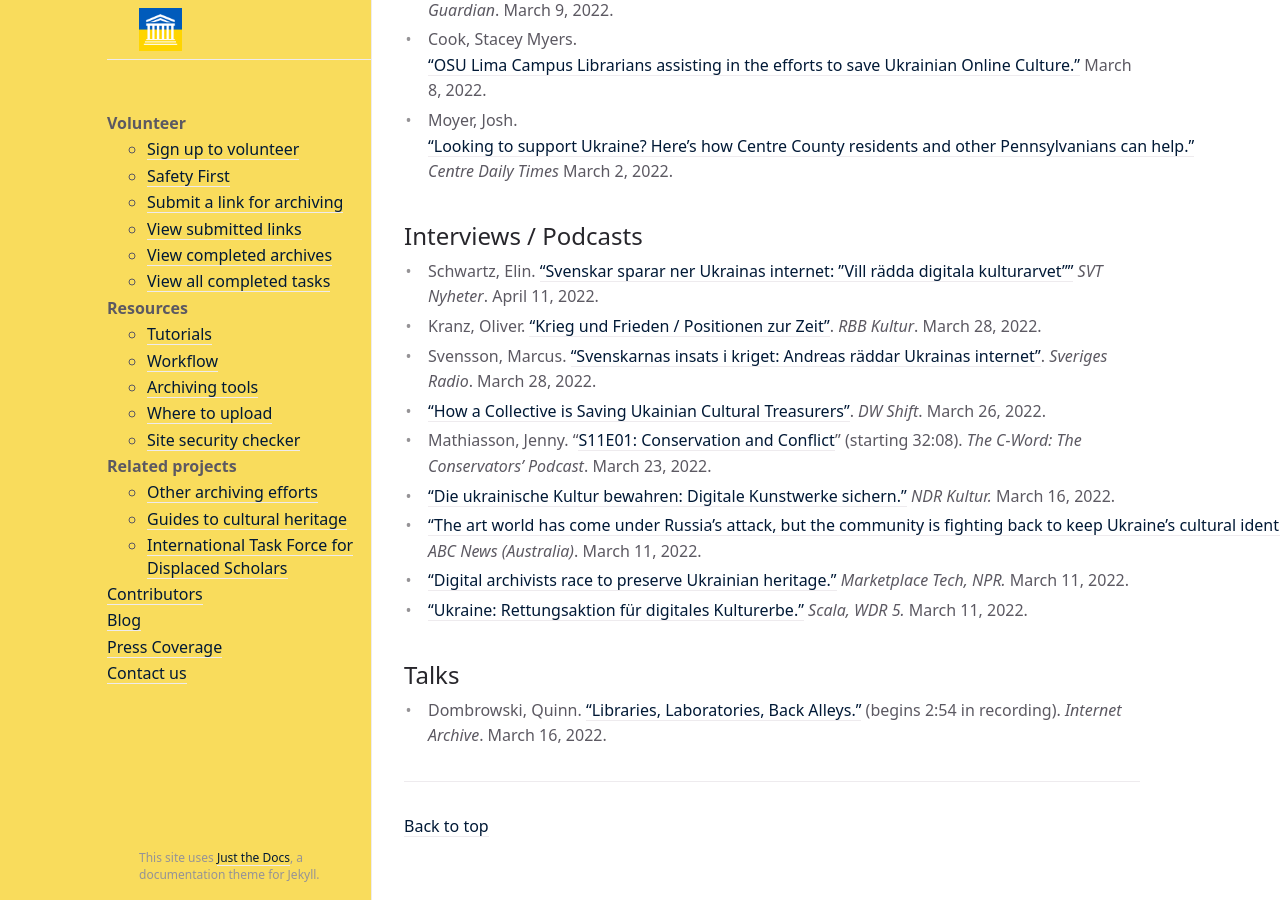
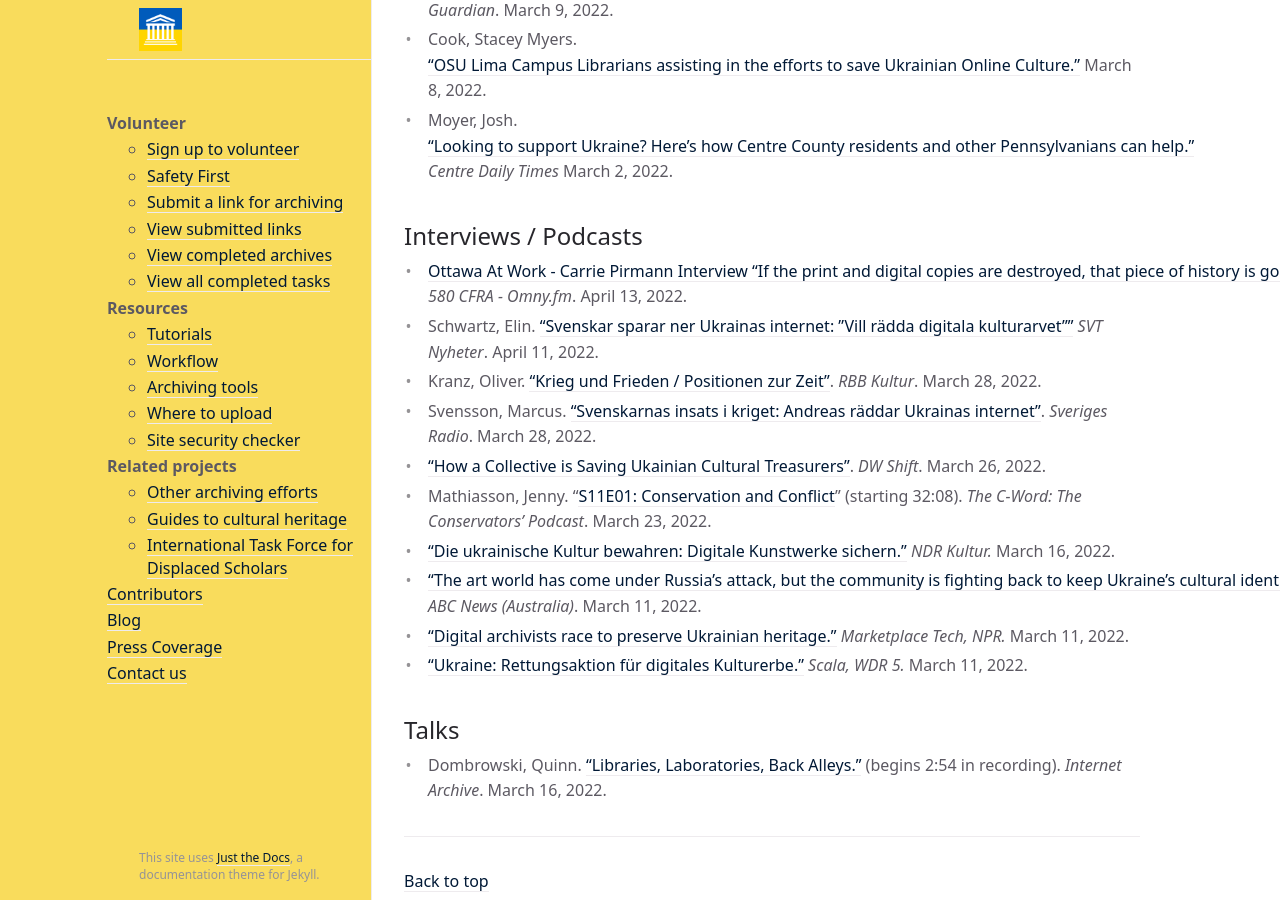
Before and after one commit to sucho-archiving/sucho-archiving.github.io, a Jekyll site: the page built from press.md, in a window 1280 px wide and 900 px high, scrolled down 2583 px. Built offline with Jekyll 4.4.1, drawn with Linux system fonts in a browser that asks for light colours.

Commit message:
Update press.md

```diff
--- a/press.md
+++ b/press.md
@@ -54,6 +54,7 @@ Media inquiries can be directed to the project admins at **info@sucho.org**.
 
 
 ## Interviews / Podcasts
+- [Ottawa At Work - Carrie Pirmann Interview "If the print and digital copies are destroyed, that piece of history is gone forever"](https://omny.fm/shows/580-cfra/ottawa-at-work-carrie-pirmann-interview-if-the-pri). *580 CFRA - Omny.fm*. April 13, 2022.
 - Schwartz, Elin. ["Svenskar sparar ner Ukrainas internet: ”Vill rädda digitala kulturarvet”"](https://www.svt.se/kultur/har-dammsugs-ukrainska-internet-fran-goteborg-vill-radda-det-digitala-kulturarvet) *SVT Nyheter*. April 11, 2022.
 - Kranz, Oliver. ["Krieg und Frieden / Positionen zur Zeit"](https://www.rbb-online.de/rbbkultur/podcasts/krieg-und-frieden/). *RBB Kultur*. March 28, 2022.
 - Svensson, Marcus. ["Svenskarnas insats i kriget: Andreas räddar Ukrainas internet"](https://sverigesradio.se/artikel/svenskarnas-insats-i-kriget-andreas-raddar-ukrainas-internet). *Sveriges Radio*. March 28, 2022.
```
